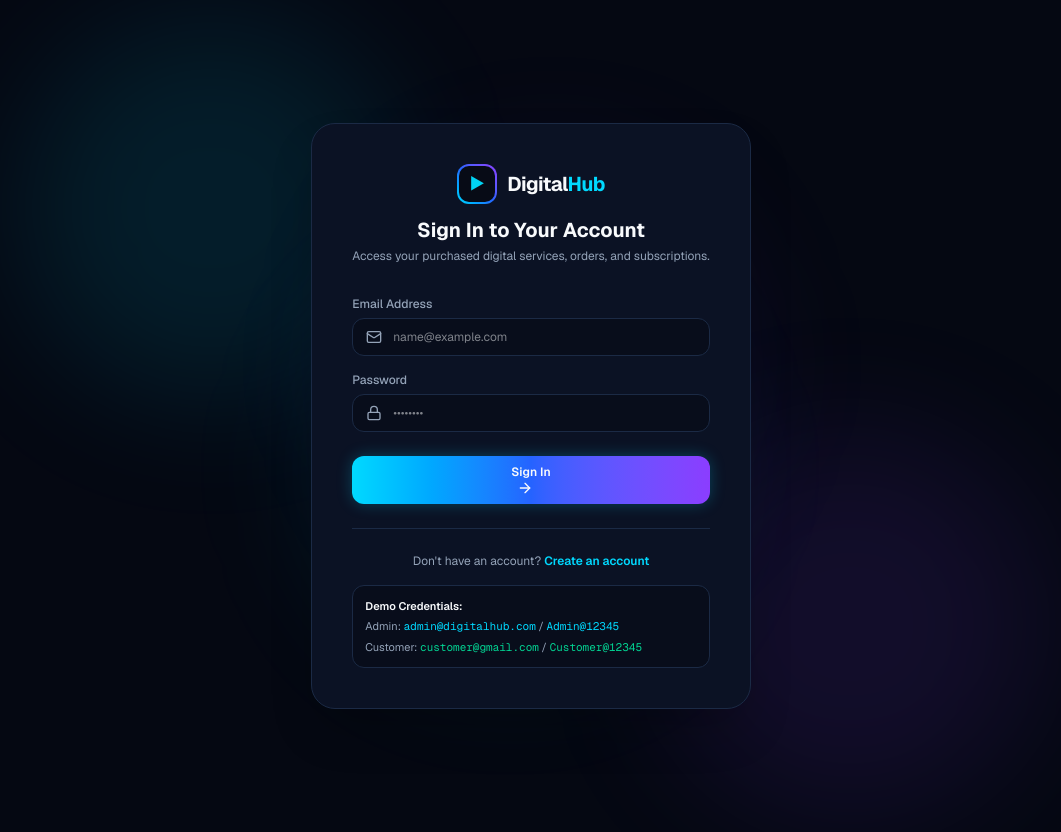
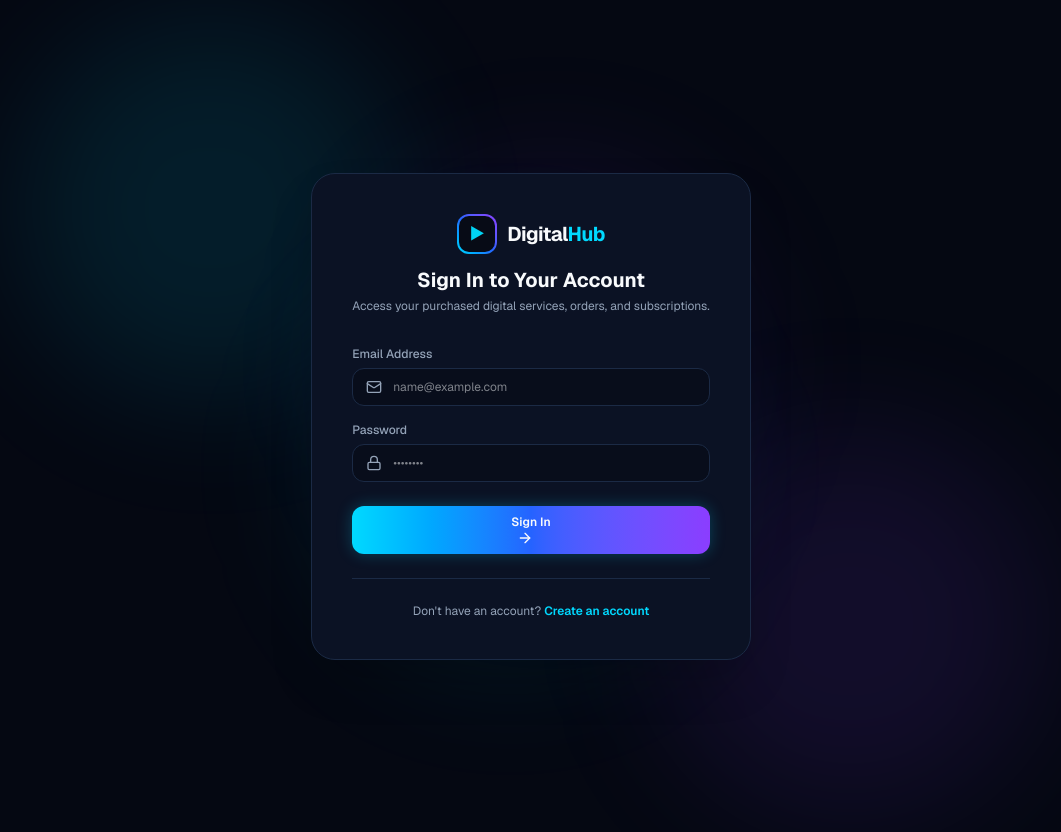
Before and after one commit to Ariyan710389/digitalhub, a Next.js app: page /login in a window 1280 px wide. Shown: the whole page, without its empty margins (109-1170 px from the left). Built offline with nearby package versions, Linux system fonts and the light colour scheme.

Commit message:
chore: remove demo credentials hint from login page for production

```diff
--- a/src/app/(auth)/login/page.tsx
+++ b/src/app/(auth)/login/page.tsx
@@ -127,13 +127,6 @@ function LoginForm() {
           Create an account
         </Link>
       </div>
-
-      {/* Demo Credentials Hint */}
-      <div className="mt-4 p-3 rounded-xl bg-[#080D1B] border border-[#1B2A45] text-[11px] text-[#94A3B8] space-y-1">
-        <div className="font-semibold text-[#F8FAFC]">Demo Credentials:</div>
-        <div>Admin: <code className="text-[#00D9FF]">admin@digitalhub.com</code> / <code className="text-[#00D9FF]">Admin@12345</code></div>
-        <div>Customer: <code className="text-emerald-400">customer@gmail.com</code> / <code className="text-emerald-400">Customer@12345</code></div>
-      </div>
     </div>
   );
 }
```
